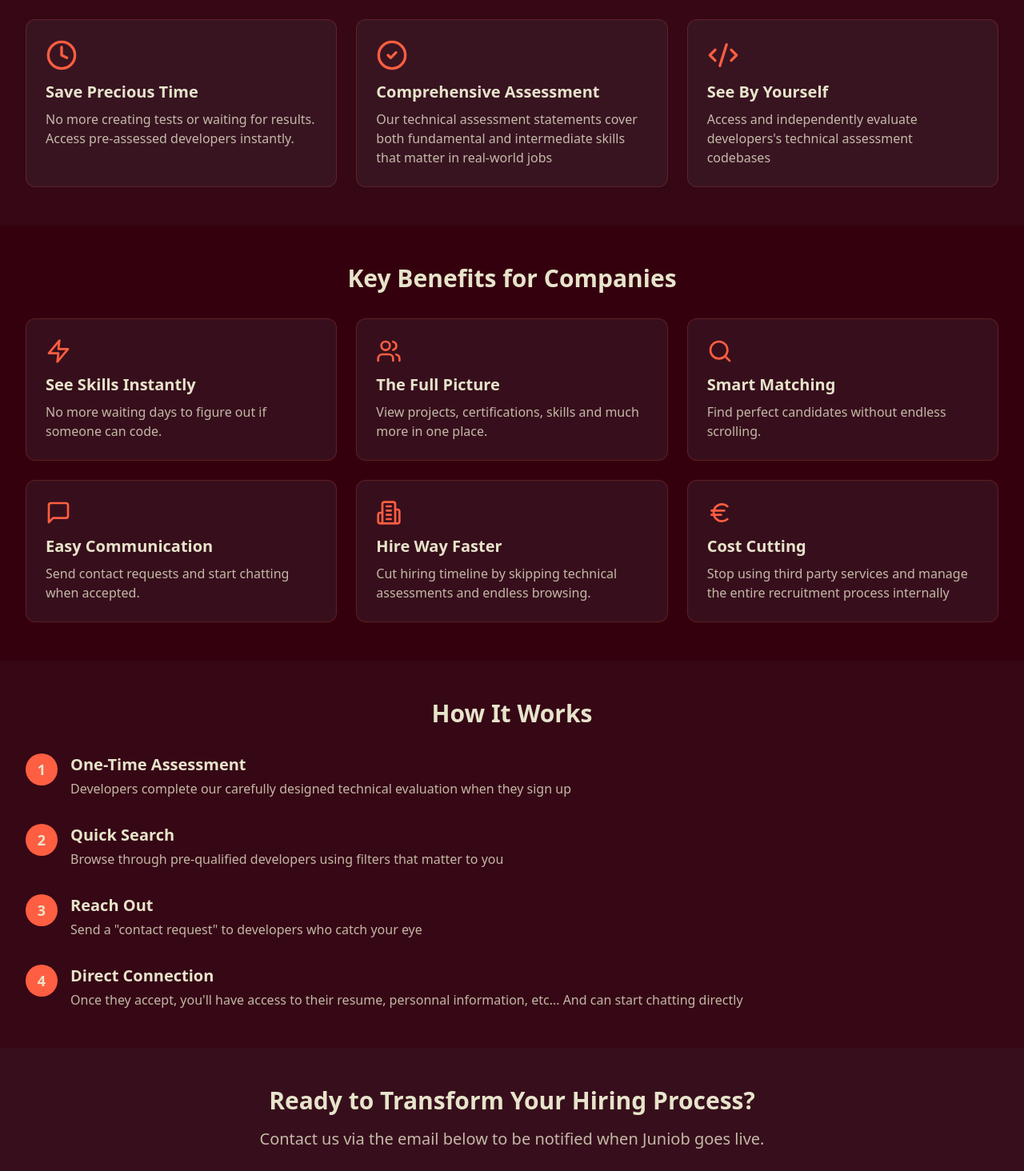
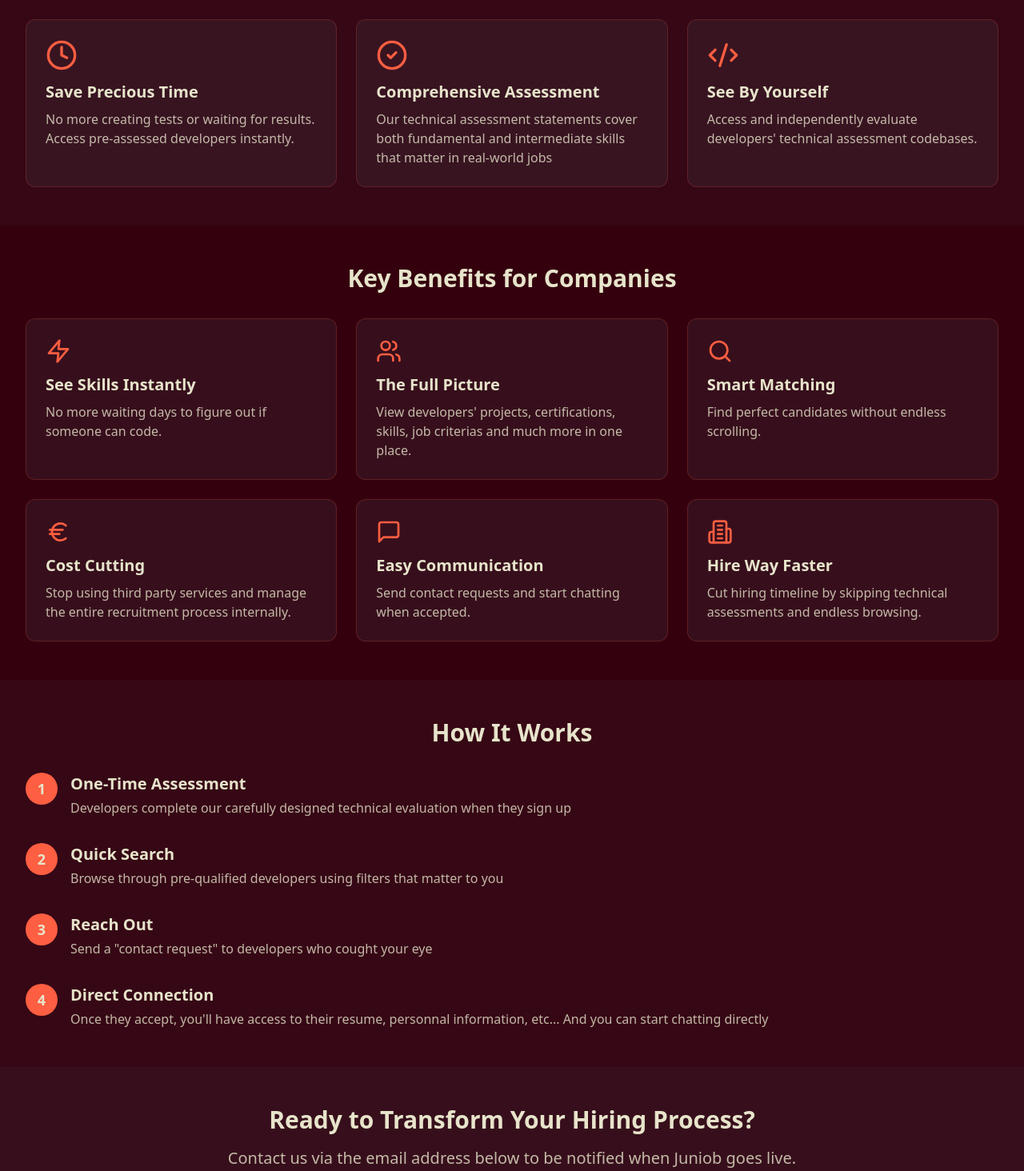
Before and after one commit to SimonAertsBecode/juniob-vitrine, a React (Vite) app: page / in a window 1280 px wide. Shown: the part 460-1924 px from the top of the page at 80% size. Built offline with nearby package versions, Linux system fonts and the light colour scheme.

Commit message:
updated content

```diff
--- a/src/App.tsx
+++ b/src/App.tsx
@@ -70,8 +70,8 @@ function App() {
                 See By Yourself
               </h3>
               <p className="text-content/80">
-                Access and independently evaluate developers's technical
-                assessment codebases
+                Access and independently evaluate developers' technical
+                assessment codebases.
               </p>
             </div>
           </div>
@@ -96,13 +96,19 @@ function App() {
                 icon: <Users className="h-8 w-8 text-primary" />,
                 title: "The Full Picture",
                 description:
-                  "View projects, certifications, skills and much more in one place.",
+                  "View developers' projects, certifications, skills, job criterias and much more in one place.",
               },
               {
                 icon: <Search className="h-8 w-8 text-primary" />,
                 title: "Smart Matching",
                 description:
                   "Find perfect candidates without endless scrolling.",
+              },
+              {
+                icon: <Euro className="h-8 w-8 text-primary" />,
+                title: "Cost Cutting",
+                description:
+                  "Stop using third party services and manage the entire recruitment process internally.",
               },
               {
                 icon: <MessageSquare className="h-8 w-8 text-primary" />,
@@ -115,12 +121,6 @@ function App() {
                 title: "Hire Way Faster",
                 description:
                   "Cut hiring timeline by skipping technical assessments and endless browsing.",
-              },
-              {
-                icon: <Euro className="h-8 w-8 text-primary" />,
-                title: "Cost Cutting",
-                description:
-                  "Stop using third party services and manage the entire recruitment process internally",
               },
             ].map((benefit, index) => (
               <div
@@ -162,13 +162,13 @@ function App() {
                 step: "3",
                 title: "Reach Out",
                 description:
-                  'Send a "contact request" to developers who catch your eye',
+                  'Send a "contact request" to developers who cought your eye',
               },
               {
                 step: "4",
                 title: "Direct Connection",
                 description:
-                  "Once they accept, you'll have access to their resume, personnal information, etc... And can start chatting directly",
+                  "Once they accept, you'll have access to their resume, personnal information, etc... And you can start chatting directly",
               },
             ].map((step, index) => (
               <div key={index} className="flex items-start gap-4">
@@ -194,7 +194,8 @@ function App() {
             Ready to Transform Your Hiring Process?
           </h2>
           <p className="text-content/80 text-xl mb-6">
-            Contact us via the email below to be notified when Juniob goes live.
+            Contact us via the email address below to be notified when Juniob
+            goes live.
           </p>
           <div className="flex items-center justify-center gap-2 text-content">
             <Mail className="h-5 w-5 text-primary" />
```
